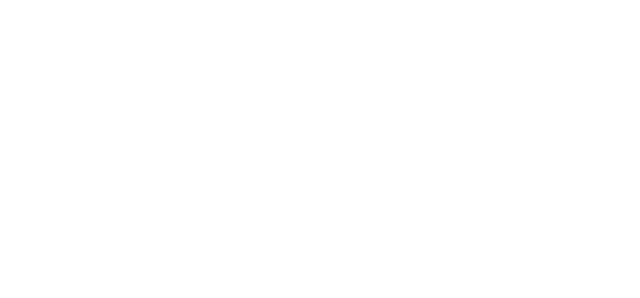
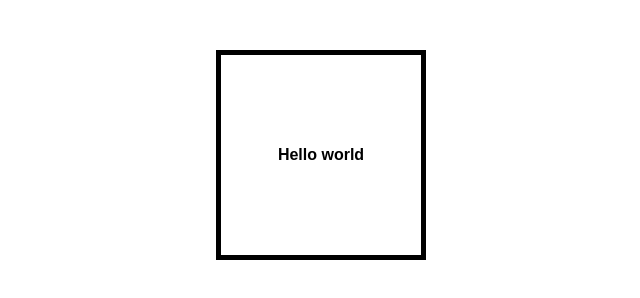
Before and after one commit to KeelinBaldwin-Maher/Week02Lab, a plain HTML site: page public_html/index.html in a window 1280 px wide. Shown: the whole page, without its empty margins (319-959 px from the left). Drawn offline with Linux system fonts and the light colour scheme.

Commit message:
Add basic HTML and CSS Added 'Hello world' to index.html Added css to week02lab_css.css

```diff
--- a/public_html/index.html
+++ b/public_html/index.html
@@ -12,8 +12,10 @@ and open the template in the editor.
         <link href="week02lab_css.css" rel="stylesheet" type="text/css" />
     </head>
     <body>
-        <div id="body">
-
+        <div id="main">
+            <p>
+                Hello world
+            </p>
         </div>
     </body>
 </html>
--- a/public_html/week02lab_css.css
+++ b/public_html/week02lab_css.css
@@ -1,3 +1,19 @@
-#body {
+body {
+    margin: 0;
+    font-family: sans-serif;
+    box-sizing: border-box;
+}
 
+#main {
+  margin: 50px auto;
+  border: 5px solid black;
+  height: 200px;
+  width: 200px;
+  display: flex;
+  justify-content: center;
+  align-items: center;
 }
+
+#main p {
+    font-weight: bold;
+}
```
